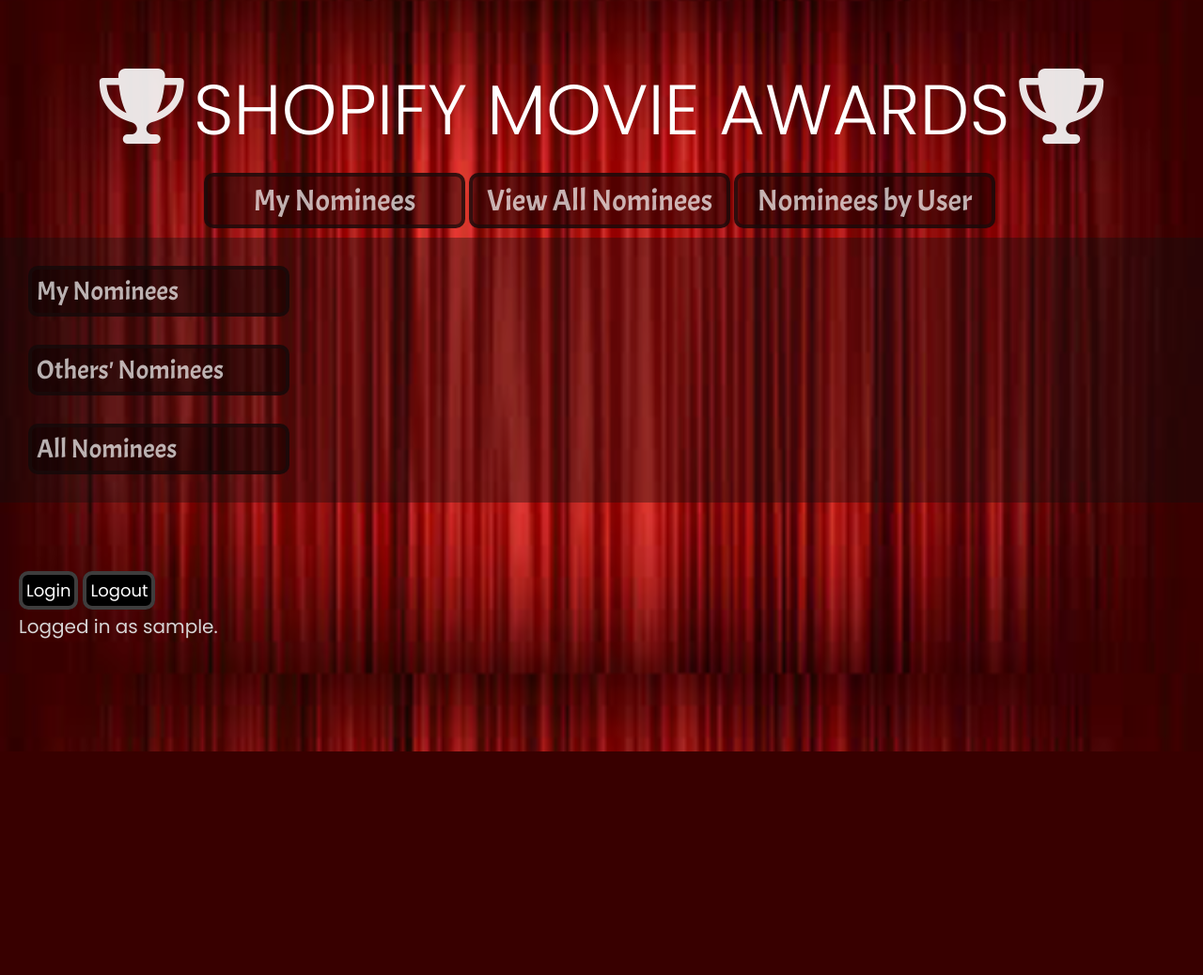
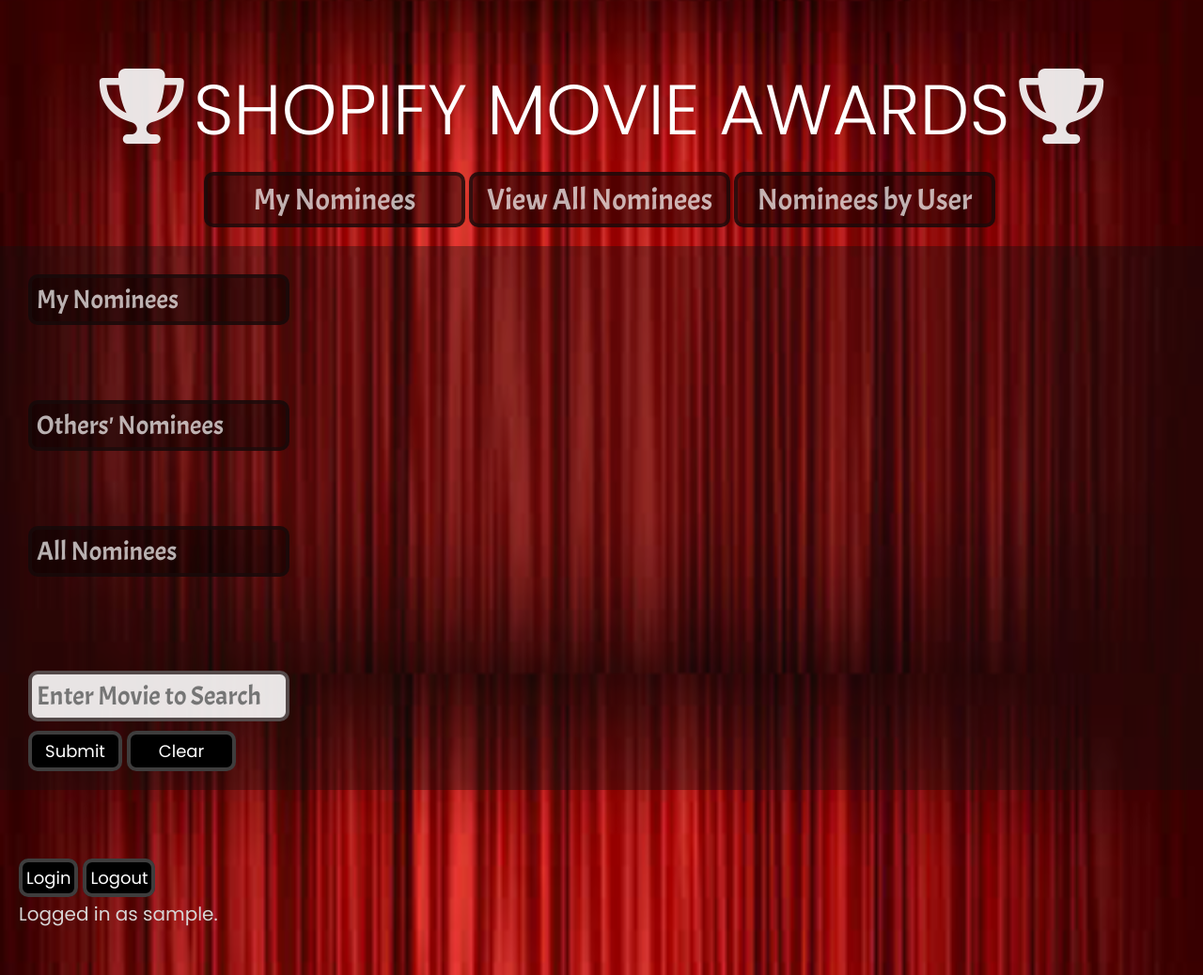
Before and after one commit to tfalba/movie-challenge, a Django app: page /movies/all_nominees/ in a window 1280 px wide. Shown: the whole page at 94% size. Before the commit the page ends 800 px from the top, so only its background shows below. Run offline with Django 3.2, Linux system fonts and the light colour scheme; the visitor is signed in with stand-in values (Sample User, id 1); data that the repository does not hold is empty; some libraries are stand-ins or nearby versions.

Commit message:
changed flex-wrap and added search on all-movies page

```diff
--- a/static/css/styles-project.css
+++ b/static/css/styles-project.css
@@ -30,6 +30,7 @@
 a {
   color:  white;
 }
+
 .header h1 {
   padding-top:20px;
   display: flex;
@@ -267,7 +268,9 @@
   /* background: rgba(0, 0, 0, 0.5); */
   justify-content: center;
   align-items: center;
-  height: 80px;
+  /* height: 80px; */
+  margin-bottom: 20px;
+  margin-top: 10px;
 }
 
 .warning-button {
--- a/templates/movies/all_nominees.html
+++ b/templates/movies/all_nominees.html
@@ -4,6 +4,22 @@
 
 <div class='flex-col'>
   {% include 'movies/includes/nominee_list_all_include.html' %}
+  <!-- ------------------------------------------- Search Form and Display ------------------------------------------- -->
+
+<div class='flex'>
+  <form class='flex-col' id="movie-form">
+    <input class='search search-button question-button' type='text' placeholder='Enter Movie to Search' id='movie-search'></input>
+    <div class='flex'>
+      <button class="button-function" type='Submit'>Submit</button>
+      <a class="button-function clear-button" href="{% url 'home' %}">Clear</a>
+  </div>
+  </form>
 </div>
 
+<section id='display'></section>
+</div>
+
+
+
+
 {% endblock %}
--- a/templates/movies/includes/nominee_list_all_include.html
+++ b/templates/movies/includes/nominee_list_all_include.html
@@ -1,7 +1,9 @@
-<div class='flex-no-w'>
+
 <div class='flex-col'>
   <a href="{% url 'home' %}" class='question-button'>My Nominees</a>
 </div>
+
+<div class='flex'>
   <ul class='mb50 flex'>
 
   {% for movie in movies %}
@@ -36,10 +38,10 @@
   </ul>
 </div>
 
-<div class='flex-no-w'>
 <div class='flex-col'>
   <p class='question-button'>Others' Nominees</p>
 </div>
+<div class='flex'>
   <ul class='mb50 flex'>
   {% for movie in movies_unique %}
   {% if movie.user != request.user %}
@@ -74,10 +76,11 @@
 </div>
 </div>
 
-<div class='flex-no-w'>
 <div class='flex-col'>
   <a href="{% url 'home' %}" class='question-button'>All Nominees</a>
 </div>
+
+<div class='flex'>
   <ul class='mb50 flex'>
 
   {% for movie in movies_unique %}
--- a/templates/movies/includes/nominee_list_by_user_include.html
+++ b/templates/movies/includes/nominee_list_by_user_include.html
@@ -1,7 +1,8 @@
-<div class='flex-no-w'>
 <div class='flex-col'>
   <a href="{% url 'home' %}" class='question-button'>My Nominees</a>
 </div>
+<div class='flex'>
+
   <ul class='mb50 flex'>
 
   {% for movie in movies %}
@@ -39,10 +40,11 @@
 {% for user in users %}
 {% if user != request.user %}
 {% if user.movies.all %}
-<div class='flex-no-w'>
 <div class='flex-col'>
   <a href="{% url 'home' %}" class='question-button'>{{ user }} Nominees</a>
 </div>
+<div class='flex'>
+
   <ul class='mb50 flex'>
 
   {% for movie in movies %}
```
Also changed, not shown: templates/movies/includes/nominee_list_include.html (+4 -4 lines), templates/movies/index.html (+4 -4 lines). Lines whose indentation alone changed are shown as unchanged.
